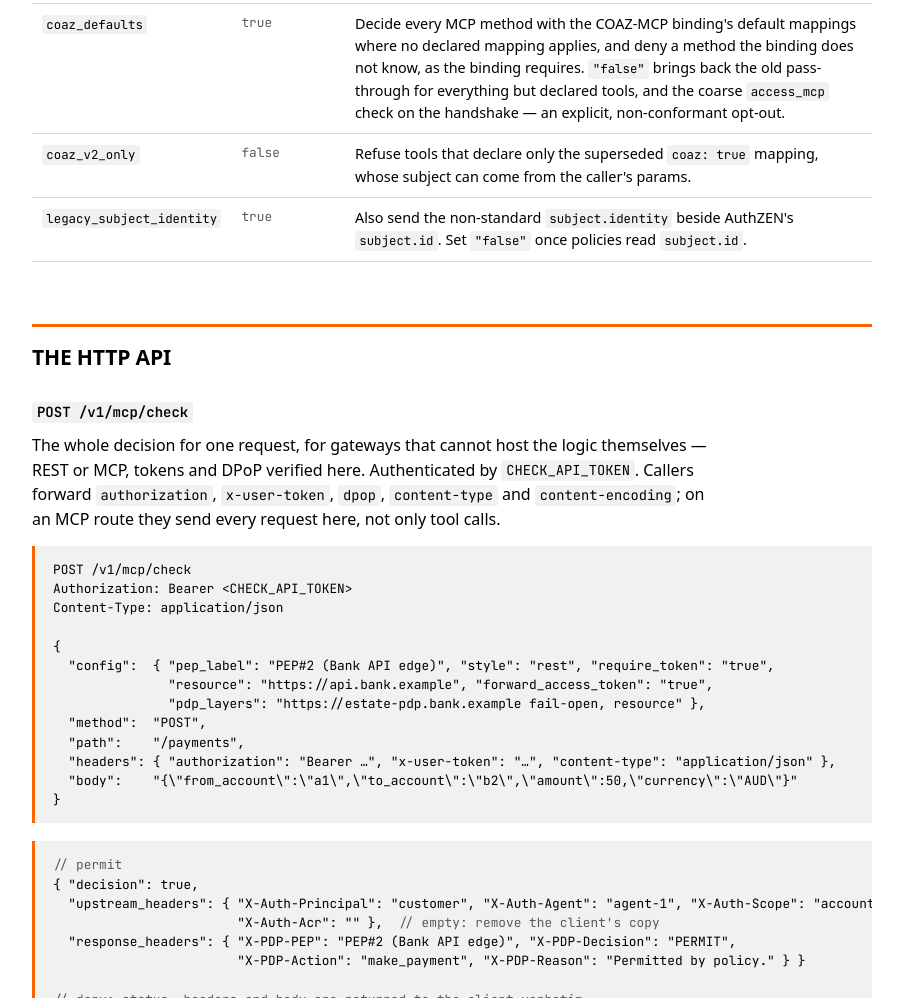
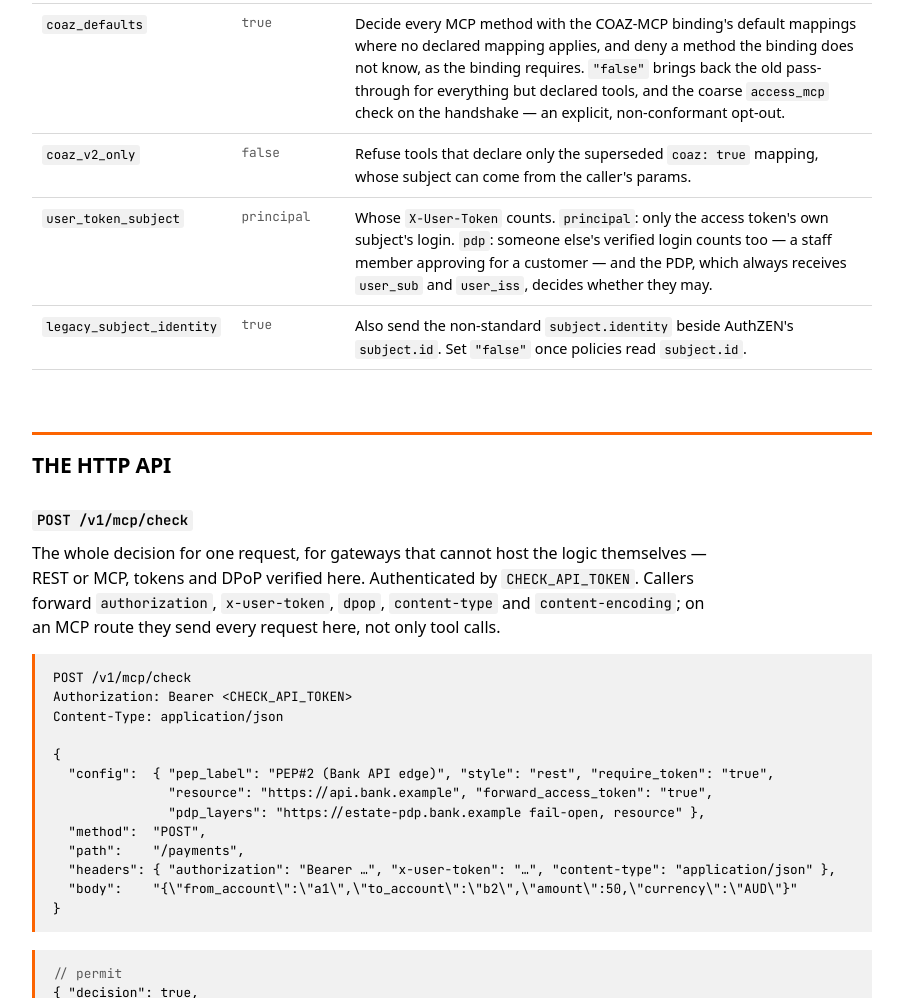
Before and after one commit to ID-Partners/idp-auth-peps, a plain HTML site: page docs/reference/coaz-pep.html in a window 1280 px wide. Shown: the part 8779-9777 px from the top of the page, without its empty margins (318-1221 px from the left). Drawn offline with Linux system fonts and the light colour scheme.

Commit message:
docs: user_token_subject on coaz-pep and the Envoy family
Co-Authored-By: Claude Opus 5.5 <noreply@anthropic.com>

```diff
--- a/docs/reference/coaz-pep.html
+++ b/docs/reference/coaz-pep.html
@@ -231,6 +231,7 @@ docker run -p 9191:9191 -p 9192:9192 \
       <tr><td><code>fail_mode</code></td><td class="d"><code>PDP_FAIL_MODE</code></td><td><code>closed</code> or <code>open</code> for this route's layers that say nothing for themselves.</td></tr>
       <tr><td><code>coaz_defaults</code></td><td class="d">true</td><td>Decide every MCP method with the COAZ-MCP binding's default mappings where no declared mapping applies, and deny a method the binding does not know, as the binding requires. <code>"false"</code> brings back the old pass-through for everything but declared tools, and the coarse <code>access_mcp</code> check on the handshake — an explicit, non-conformant opt-out.</td></tr>
       <tr><td><code>coaz_v2_only</code></td><td class="d">false</td><td>Refuse tools that declare only the superseded <code>coaz: true</code> mapping, whose subject can come from the caller's params.</td></tr>
+      <tr><td><code>user_token_subject</code></td><td class="d">principal</td><td>Whose <code>X-User-Token</code> counts. <code>principal</code>: only the access token's own subject's login. <code>pdp</code>: someone else's verified login counts too — a staff member approving for a customer — and the PDP, which always receives <code>user_sub</code> and <code>user_iss</code>, decides whether they may.</td></tr>
       <tr><td><code>legacy_subject_identity</code></td><td class="d">true</td><td>Also send the non-standard <code>subject.identity</code> beside AuthZEN's <code>subject.id</code>. Set <code>"false"</code> once policies read <code>subject.id</code>.</td></tr>
     </tbody>
   </table></div>
```
Also changed, not shown: docs/reference/envoy.html (+1 -0 lines), core/README.md, gateways/envoy/README.md.
